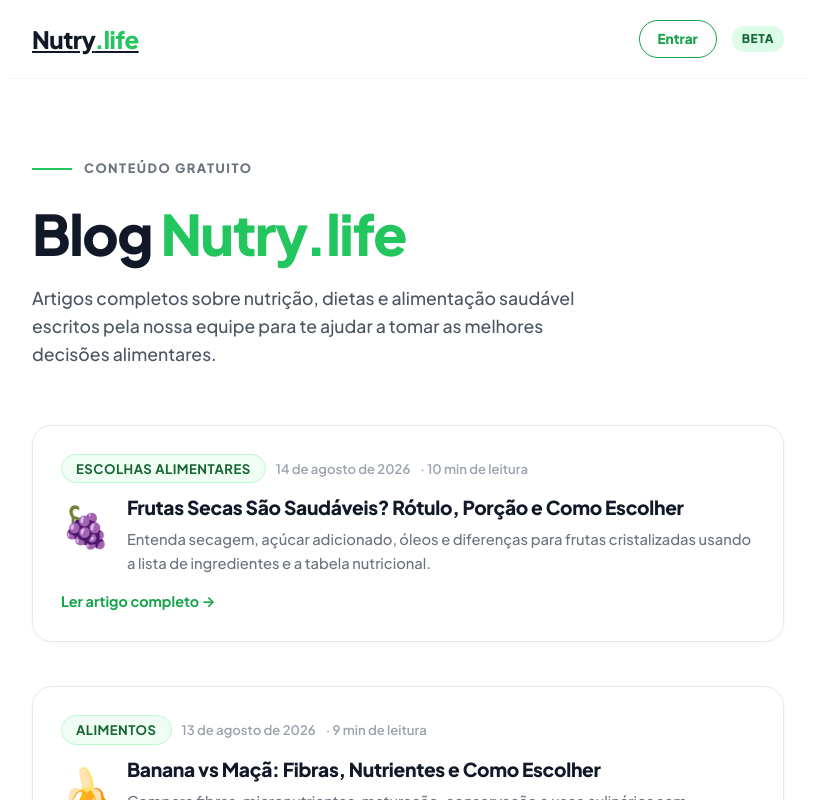
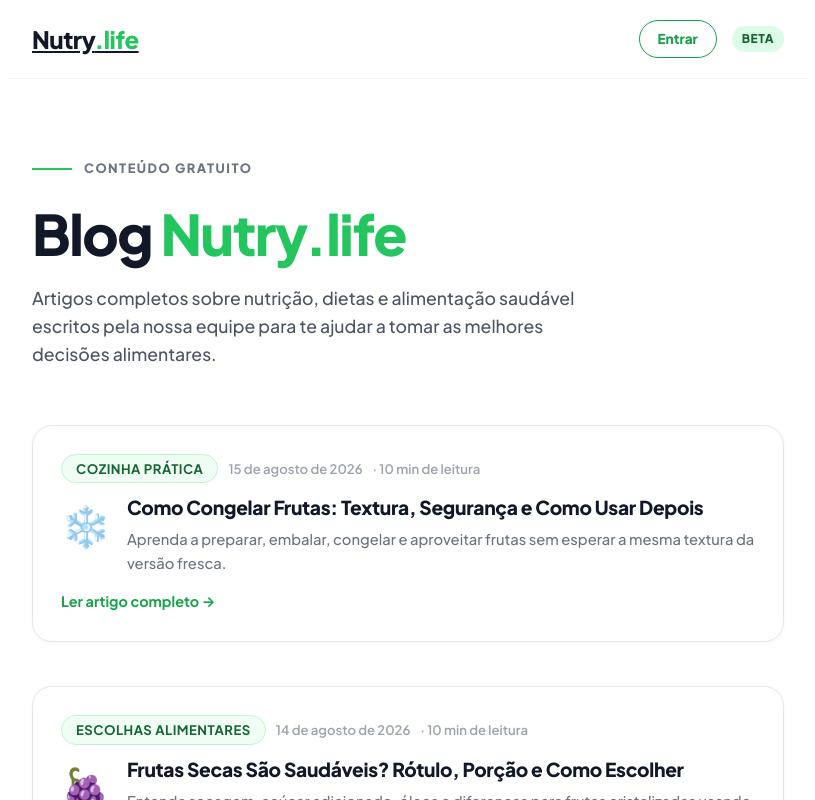
Before and after one commit to elevanceseguros/Nutri, a Next.js app: page /blog in a window 1280 px wide. Shown: the top 800 px of the page, without its empty margins (232-1047 px from the left). Built offline with nearby package versions, Linux system fonts and the light colour scheme.

Commit message:
Adiciona artigo de 15/08 ao índice do blog

```diff
--- a/src/app/blog/page.tsx
+++ b/src/app/blog/page.tsx
@@ -14,6 +14,15 @@ export const metadata: Metadata = {
 };
 
 const posts = [
+  {
+    slug: "como-congelar-frutas-textura-seguranca",
+    titulo: "Como Congelar Frutas: Textura, Segurança e Como Usar Depois",
+    descricao: "Aprenda a preparar, embalar, congelar e aproveitar frutas sem esperar a mesma textura da versão fresca.",
+    data: "15 de agosto de 2026",
+    tempo: "10 min de leitura",
+    tag: "Cozinha Prática",
+    emoji: "❄️",
+  },
   {
     slug: "frutas-secas-rotulo-porcao-como-escolher",
     titulo: "Frutas Secas São Saudáveis? Rótulo, Porção e Como Escolher",
```
